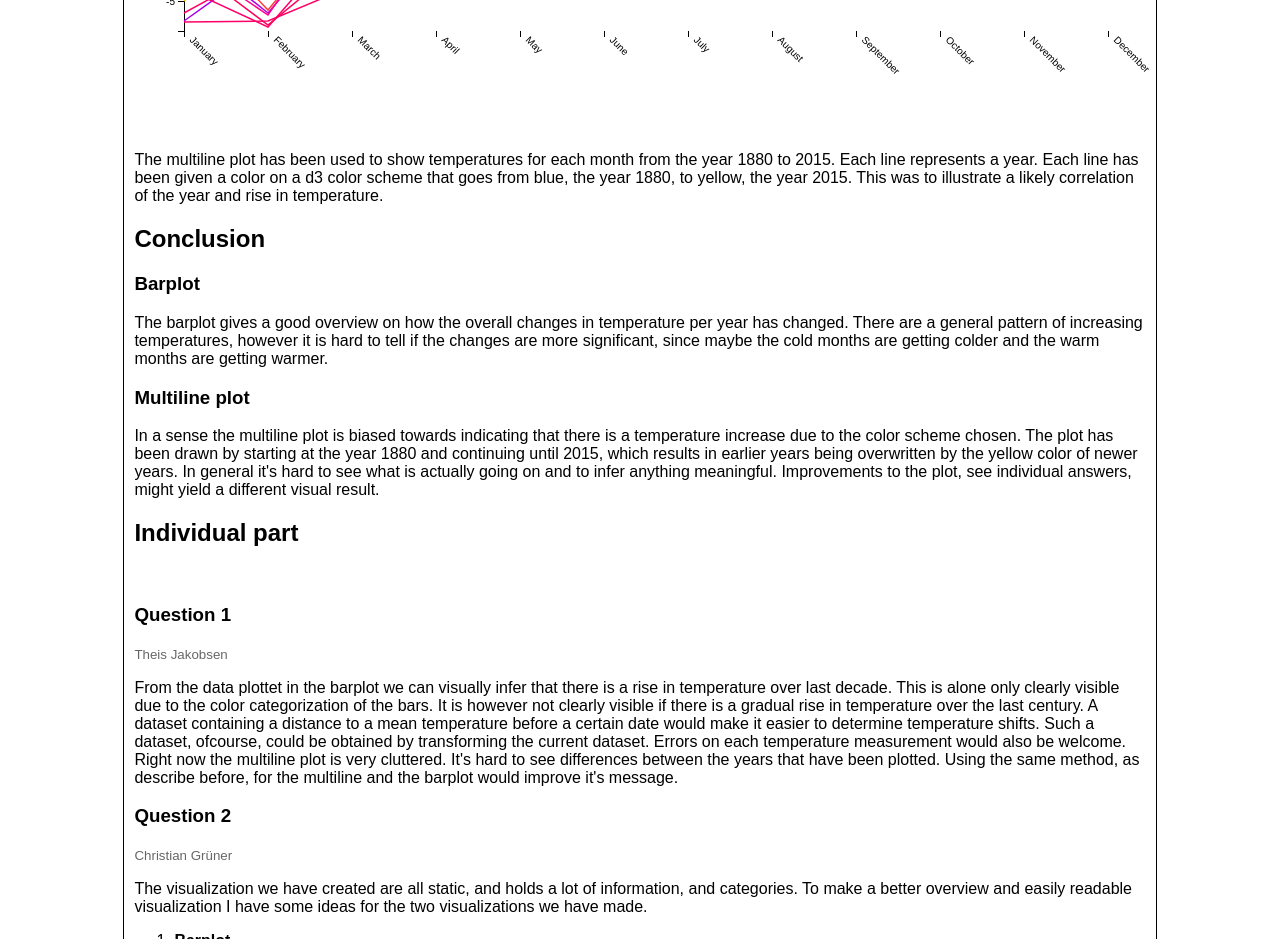
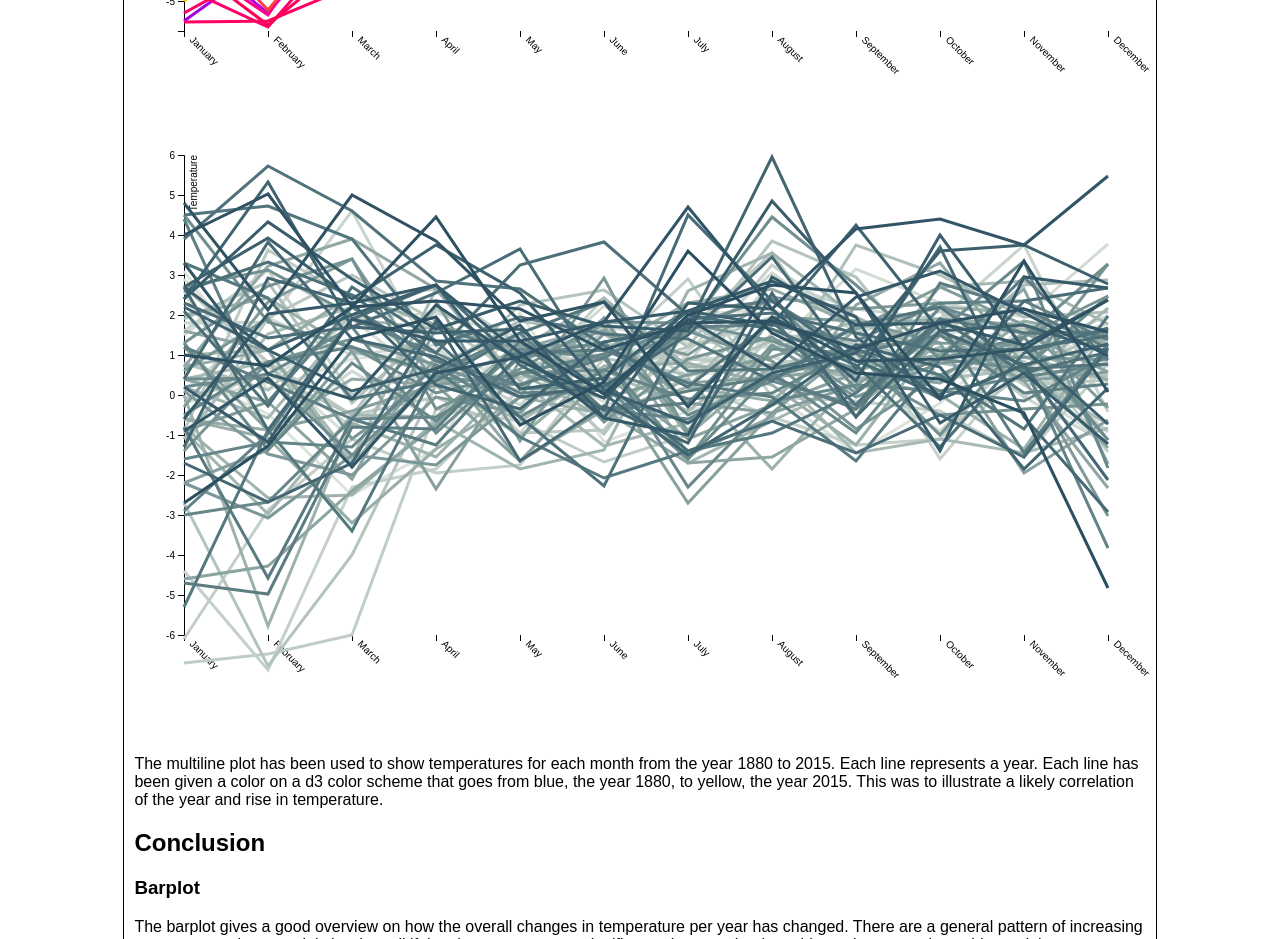
Before and after one commit to rcoor/IDEassignment2, a website: page index.html in a window 1280 px wide. Shown: the part 1520-2459 px from the top of the page. Drawn offline with nearby package versions, Linux system fonts and the light colour scheme.

Commit message:
new branch

```diff
--- a/index.html
+++ b/index.html
@@ -22,7 +22,7 @@
 
         .line {
             fill: none;
-            stroke-width: 1.5px;
+            stroke-width: 3px;
         }
 
         .line:hover {
@@ -110,6 +110,9 @@
         <div class="multiLine">
             <svg width="1024" height="600"></svg>
         </div>
+        <div class="multiLine2">
+            <svg width="1024" height="600"></svg>
+        </div>
         <p>
             The multiline plot has been used to show temperatures for each month from the year 1880 to 2015. Each line represents
             a year. Each line has been given a color on a d3 color scheme that goes from blue, the year 1880, to yellow, the
--- a/script.js
+++ b/script.js
@@ -1,41 +1,10 @@
 /** On page load */
 d3.select(window).on('load', init);
 
-
-function select() {
-    return d3.select('div.box')
-        .selectAll('div.box-element')
-        .style('background-color', 'tomato')
-        .text('Hello');
-}
-
-
 function init() {
-
-    var hhdata = [
-        { 'name': 'Arthur Dent', 'age': 42 },
-        { 'name': 'Ford Pence', 'age': 22 },
-        { 'name': 'Zaphod Beetlebox', 'age': 100 }
-    ]
-
-    d3.selectAll('div.box')
-        .append('box-child')
-        .selectAll('div')
-        .data(hhdata)
-        .enter()
-        .append('div')
-        .text(function (d, i) {
-            return d.name;
-        })
-        .style('background-color', function (d) {
-            if (d.age > 50) return 'tomato';
-            if (d.age <= 50) return 'green';
-        });
-    //select();
     temperatureChange();
+    temperatureChange2();
     barChartInit();
-
-
 }
 
 function temperatureChange() {
@@ -62,9 +31,11 @@ function temperatureChange() {
         return d;
     },
         function (error, data) {
-            data.pop();
-            data.pop();
-            data.pop();
+            var first50 = data.slice(0, 50);
+            var last = data.slice(0, data.length - 4).slice(50, -1);
+            var meanFirst50 = meanOfElementInObjects(first50);
+
+            data = data.slice(0, data.length - 4);
 
 
             if (error) throw error;
@@ -135,6 +106,123 @@ function temperatureChange() {
                 });
             }
         });
+}
+
+function temperatureChange2() {
+    // set the dimensions and margins of the graph
+
+    var svg = d3.select(".multiLine2 svg"),
+        margin = { top: 20, right: 50, bottom: 100, left: 50 },
+        width = +svg.attr("width") - margin.left - margin.right,
+        height = +svg.attr("height") - margin.top - margin.bottom,
+        g = svg.append("g").attr("transform", "translate(" + margin.left + "," + margin.top + ")");
+
+    var x = d3.scaleLinear()
+        .range([0, width]);
+
+    var y = d3.scaleLinear()
+        .rangeRound([height, 0]);
+
+    var line = d3.line()
+        .x(function (d) { return x(d.month); })
+        .y(function (d) { return y(d.temp); });
+
+    /** Get data */
+    d3.tsv("data.tsv", function (d) {
+        return d;
+    },
+        function (error, data) {
+            var first50 = data.slice(0, 50);
+            var last = data.slice(0, data.length - 4).slice(50, -1);
+            var meanFirst50 = meanOfElementInObjects(first50);
+
+            data = data.slice(0, data.length - 4);
+
+
+            if (error) throw error;
+
+            // Set domain of x and y
+            x.domain(d3.extent(new Array(12), function (d, i) { return i; }));
+            y.domain(d3.extent([-6, 6], function (d) { return d; }));
+
+            var monthNames = ["January", "February", "March", "April", "May", "June",
+                "July", "August", "September", "October", "November", "December"
+            ];
+
+            // Append the x-axis
+            g.append("g")
+                .attr("class", "axis axis--x")
+                .attr("transform", "translate(0," + height + ")")
+                .call(d3.axisBottom(x).tickFormat((i) => monthNames[i])) // lambda function
+                .selectAll("text")
+                .attr("y", 0)
+                .attr("x", 10)
+                .attr("dy", ".35em")
+                .attr("transform", "rotate(45)")
+                .style("text-anchor", "start");
+
+            // Append the y-axis
+            g.append("g")
+                .attr("class", "axis axis--y")
+                .call(d3.axisLeft(y))
+                .append("text")
+                .attr("fill", "#000")
+                .attr("transform", "rotate(-90)")
+                .attr("y", 6)
+                .attr("dy", "0.71em")
+                .style("text-anchor", "end")
+                .text("Temperature");
+
+            // Create color scale scheme
+            var color = d3.scaleLinear().domain([1, last.length])
+                .interpolate(d3.interpolateHcl)
+                .range([d3.rgb("#dbe2dc"), d3.rgb('#294c5f')]);
+
+            // Plot each line by using callback filtered data. Each callback represents one line.
+            createLines(last, function (newData, i) {
+                g.append("path")
+                    .datum(newData)
+                    .attr("class", "line")
+                    .attr("d", line)
+                    .style("stroke", color(i));
+            });
+
+            // Function for looping through object in the data and emit
+            // each year as an array of objects with month and temperature.
+            function createLines(data, callback) {
+                var i = 0;
+                data.forEach(function (year) {
+                    var newData = [];
+
+                    months = Object.keys(year).splice(1, 12);
+                    months.forEach(function (month, i) {
+                        newData.push({
+                            "month": i,
+                            "temp": parseFloat(year[month]) - meanFirst50[month]
+                        });
+                    });
+
+                    callback(newData, i);
+                    i += 1;
+                });
+            }
+        });
+}
+
+function meanOfElementInObjects(inArray) {
+    var sum = 0;
+    var element = inArray.slice(0, 1)[0];
+    months = Object.keys(element).splice(1, 12);
+    inArray.forEach((object, i) => {
+        element.YEAR = 0;
+        months.forEach((month) => {
+            if (i === 0) {
+                element[month] = 0;
+            };
+            element[month] += object[month] / inArray.length;
+        });
+    });
+    return element;
 }
 
 // Barchart
```
